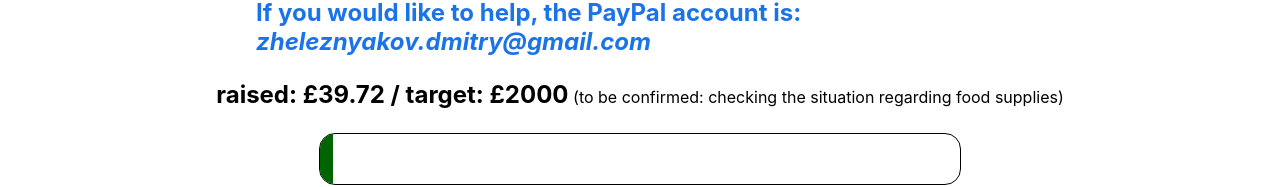
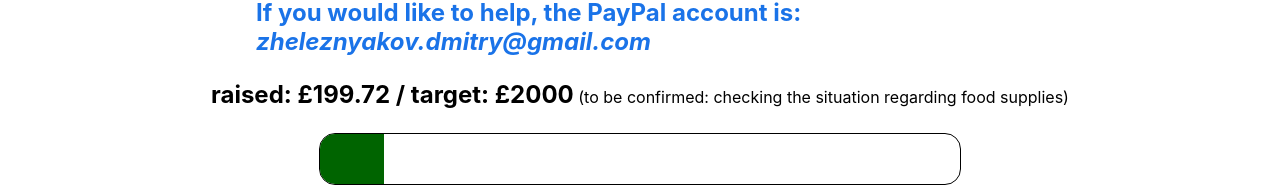
Before and after one commit to dzheleznyakov/donaitons, a React (Create React App) app: page / in a window 1280 px wide. Shown: the part 389-576 px from the top of the page. Built offline with nearby package versions, Linux system fonts and the light colour scheme.

Commit message:
Update progress

```diff
--- a/src/components/ProgressBar.js
+++ b/src/components/ProgressBar.js
@@ -2,7 +2,7 @@ import classes from './ProgressBar.module.css'
 
 const ProgressBar = () => {
     const goal = 2000;
-    const current = 39.72;
+    const current = 39.72 + 160;
 
     const ratio = current / goal;
 
```
